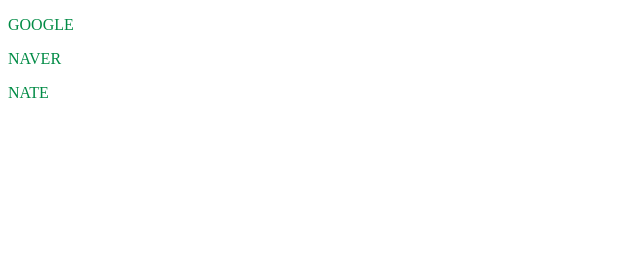
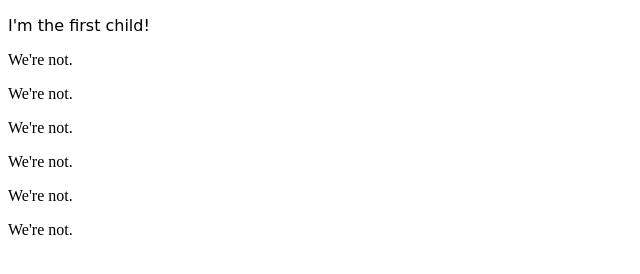
Before and after one commit to melanin/codecamedy, a plain HTML site: page html&css/index.html in a window 1280 px wide. Shown: the whole page, without its empty margins (0-640 px from the left). Drawn offline with Linux system fonts and the light colour scheme.

Commit message:
16 - First child

```diff
--- a/html&css/index.html
+++ b/html&css/index.html
@@ -6,9 +6,13 @@
 	</head>
 	<body>
 		<div>
-			<p><a href="https://www.google.co.kr/">GOOGLE</a></p>
-			<p><a href="http://www.naver.com/">NAVER</a></p>
-			<p><a href="http://www.nate.com/">NATE</a></p>
+			<p>I'm the first child!</p>
+			<p>We're not.</p>
+			<p>We're not.</p>
+			<p>We're not.</p>
+			<p>We're not.</p>
+			<p>We're not.</p>
+			<p>We're not.</p>
 		</div>
 	</body>
 </html>
--- a/html&css/stylesheet.css
+++ b/html&css/stylesheet.css
@@ -1,12 +1,5 @@
-a:link {
-    text-decoration: none;
-    color: #008B45;
+/*Add your CSS below!*/
+
+p:first-child {
+    font-family: cursive;
 }
-
-a:hover {
-    color: #00FF00;
-}
-
-a:visited {
-    color: #EE9A00;
-}
```
